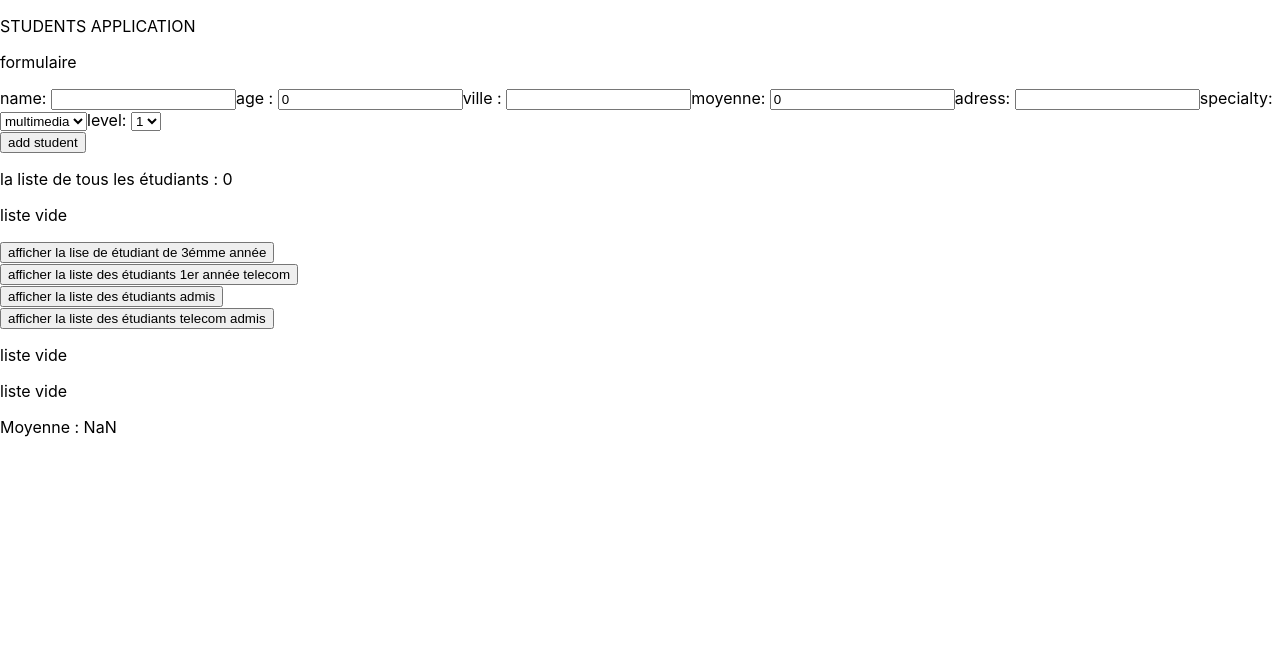
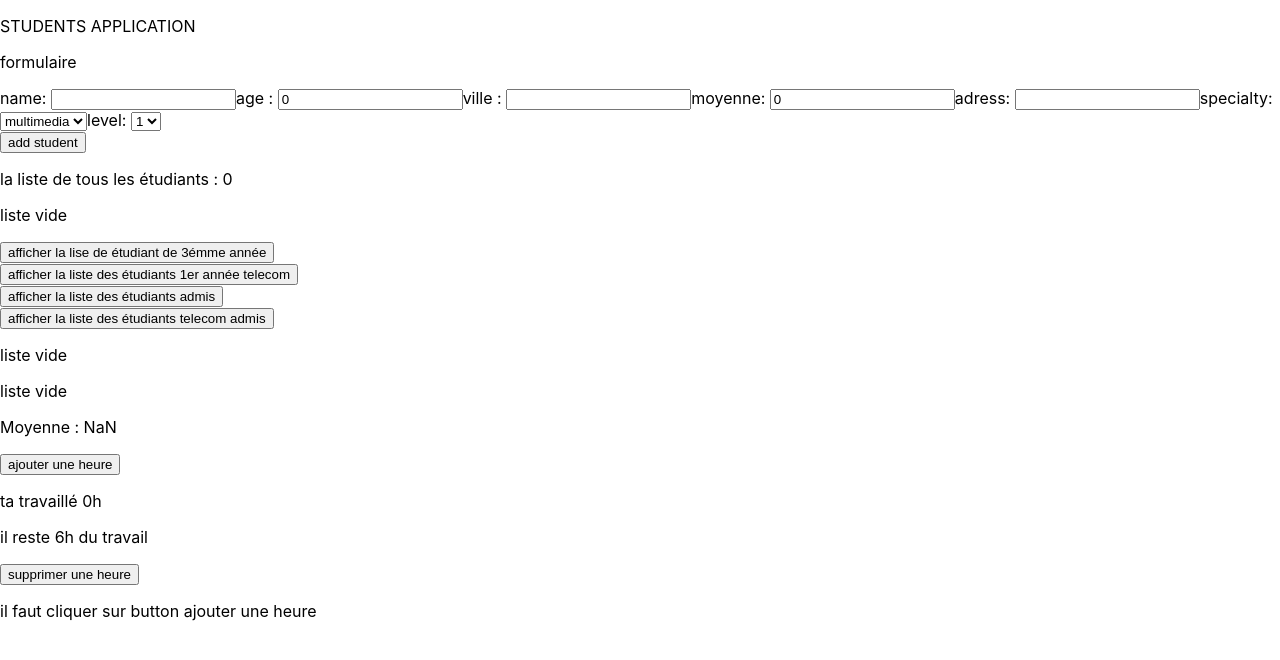
Before and after one commit to Anfel-web/studentReact, a React (Create React App) app: page / in a window 1280 px wide. Shown: the top 660 px of the page. Built offline with nearby package versions, Linux system fonts and the light colour scheme.

Commit message:
emlpoi (#7)
* emlpoi

* EmploiDuTemps

* workingHoursCondition

* fix code

```diff
--- a/src/components/Students.jsx
+++ b/src/components/Students.jsx
@@ -7,7 +7,7 @@ import StudentSucceed from '../components/StudentSucceed';
 import studentsWithStatus from '../functions/studentsWithStatus';
 import StudentsAgeBetween25And30 from "./StudentsAgeBetween25And30";
 import MultimédiaRéseauStudents from "../components/MultimédiaRéseauStudents";
-
+import StudentsTimeTable from "../components/StudentsTimeTable";
 
 const Students = (props) => {
     const [buttonAddTitle, setButtonAddTitle] = useState("add student");
@@ -27,7 +27,7 @@ const Students = (props) => {
     const studentsAdmis = students.filter((studentltem) => studentltem.moyenne >= 10);
     const telecomStudentsLevel1 = students.filter((studentltem) => studentltem.level === 1 && studentltem.specialty === "telecom");
     const telecomStudentsAdmis = students.filter((studentltem) => studentltem.moyenne >= 10 && studentltem.specialty === "telecom");
-    const studentsAgeBetween25And30 = students.filter((studentltem) => studentltem.age >= 25 && studentltem.age < 30);
+    const studentsAgeBetween25And30 = students.filter((studentltem) => studentltem.age > 25 && studentltem.age < 30);
     const listStudentsWithStatus = studentsWithStatus(students);
     const studentsMultimédiaOrRéseau = students.filter((studentltem) => studentltem.specialty === "multimedia" || studentltem.specialty === "reseau")
     const sommeMoy = students.reduce((moy, studentItem) => moy + studentItem.moyenne,0);
@@ -75,6 +75,7 @@ console.log("moy",moy);
             <StudentsAgeBetween25And30 studentsAgeBetween25And30={studentsAgeBetween25And30} />
             <MultimédiaRéseauStudents studentsMultimédiaOrRéseau={studentsMultimédiaOrRéseau} />
             <p>Moyenne  : {moy}</p>
+<StudentsTimeTable/>
         </div >
     )
 }
--- a/src/components/StudentsList.jsx
+++ b/src/components/StudentsList.jsx
@@ -24,7 +24,8 @@ const StudentsList = (props) => {
                         setSelectedStudent(student.name)
                 }}
                 onMouseLeave={() => setSelectedStudent("")}
-                >{selectedStudent === student.name ? "cliquer pour supprimé" : "delete student"}</button>
+                >
+                    {selectedStudent === student.name ? "cliquer pour supprimé" : "delete student"}</button>
             </div>
             )
             }
--- /dev/null
+++ b/src/components/StudentsTimeTable.jsx
@@ -0,0 +1,43 @@
+import React, { useState } from "react"
+import workingHoursCondition from "../functions/workingHoursCondition";
+const StudentsTimeTable = () => {
+    const [hours, setHours] = useState(0);
+    const [isMax, setIsMax] = useState(false);
+    const [isMin, setIsMin] = useState(false);
+    const label = workingHoursCondition(hours, isMax, isMin);
+    return (
+        <div>
+            <button
+                onClick=
+                {() => {
+                    // condition
+                    if (hours < 6) {
+                        setHours(precHours => precHours + 1)
+                        setIsMin(false)
+                    } else {
+                        setIsMax(true)
+                    }
+                }}>ajouter une heure</button>
+            <p>ta travaillé {hours}h</p>
+            <p>il reste {6 - hours}h du travail</p>
+            <button onClick={() => {
+
+                if (hours > 0) {
+                    setHours(precHours => precHours - 1)
+                    if (hours === 6) {
+                        setIsMax(false)
+                    }
+                } else {
+                    setIsMin(true)
+                }
+            }}>supprimer une heure</button>
+            <p>{label}</p>
+        </div>
+    );
+}
+export default StudentsTimeTable;
+
+// si hours === 0 cliquer sur le button afficher "il faut cliquer sur button ajouter une heure"
+// metnajmich tna9is e9el men 0 w metnajmich tzid akther men 6
+// ki tzid akther men 6 taffichi "tu peut ajouter 6maximum"
+// ki tzid tna9Ed akther men 0 taffichi "tu peut supprimer maximum 0"
--- /dev/null
+++ b/src/functions/workingHoursCondition.js
@@ -0,0 +1,12 @@
+function workingHoursCondition(hours, isMax, isMin) {
+    if(isMax) return  "tu peut ajouter 6maximum"
+    if(isMin) return  "tu peut supprimer maximum 0"
+    if (hours === 0) {
+        return "il faut cliquer sur button ajouter une heure";
+
+    } else if
+        (hours <= 0 || hours <= 6) {
+        return `il reste ${6 -hours} h du travail`
+    }
+}
+export default workingHoursCondition;
```
